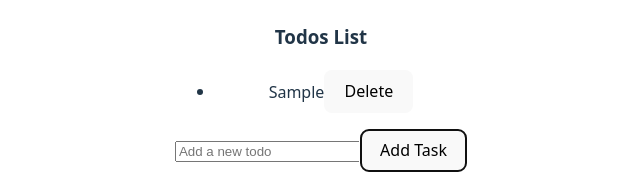
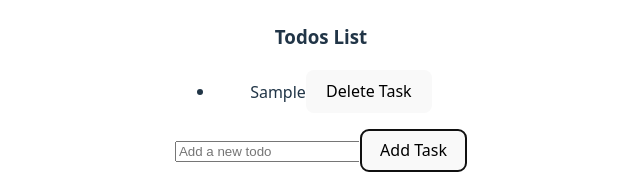
Before and after one commit to Rajaabpro/REDUX, a React (Vite) app in the folder todo/: page / in a window 1280 px wide. Both pictures are taken after typing "Sample" into the empty fields and a click on the button "Add Task". Shown: the part 312-486 px from the top of the page, without its empty margins (319-959 px from the left). Built offline with nearby package versions, Linux system fonts and the light colour scheme.

Commit message:
Update delete button text to 'Delete Task' for clarity in Todo component

```diff
--- a/todo/src/components/todo.jsx
+++ b/todo/src/components/todo.jsx
@@ -7,7 +7,7 @@ export default function Todo() {
         <ul>
             {todos.map((todo) => (
                 <li key={todo.id}>{todo.text}
-                <button>Delete</button>
+                <button>Delete Task</button>
                 </li>
 
             ))}
```
